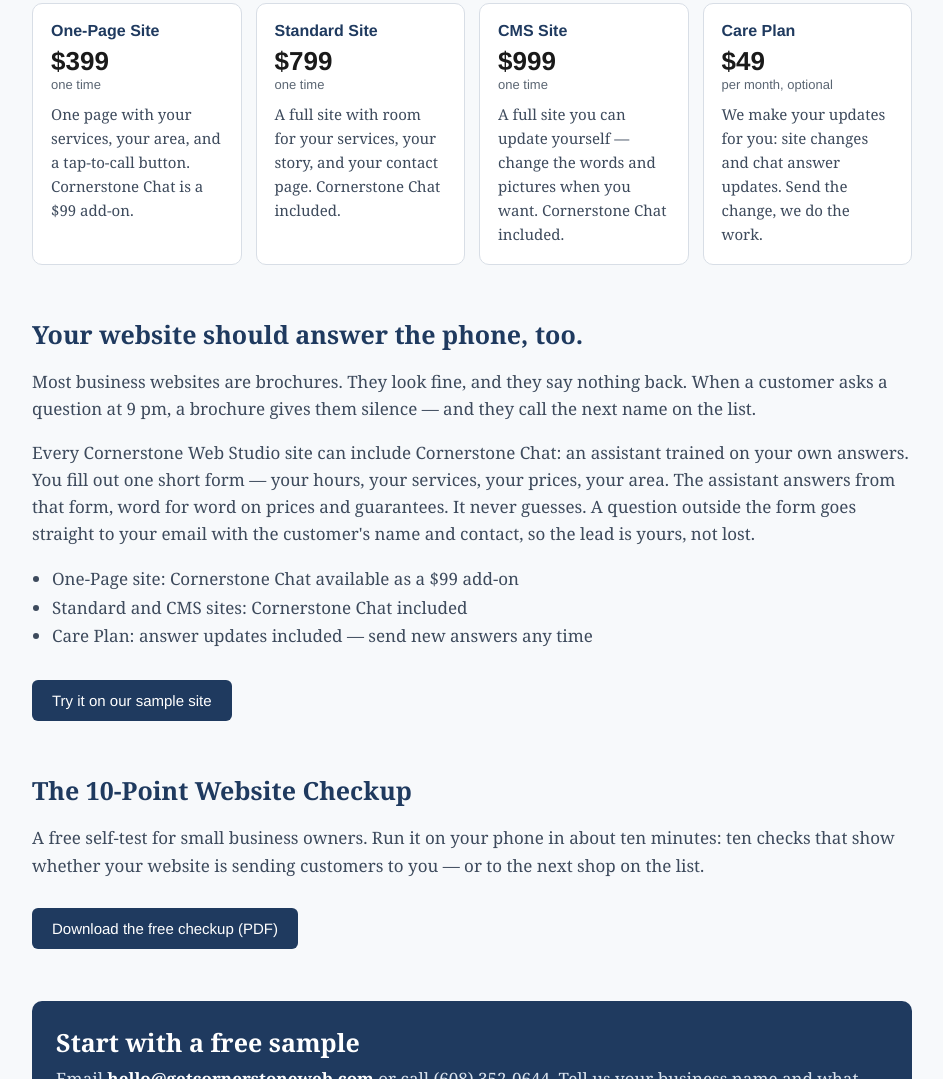
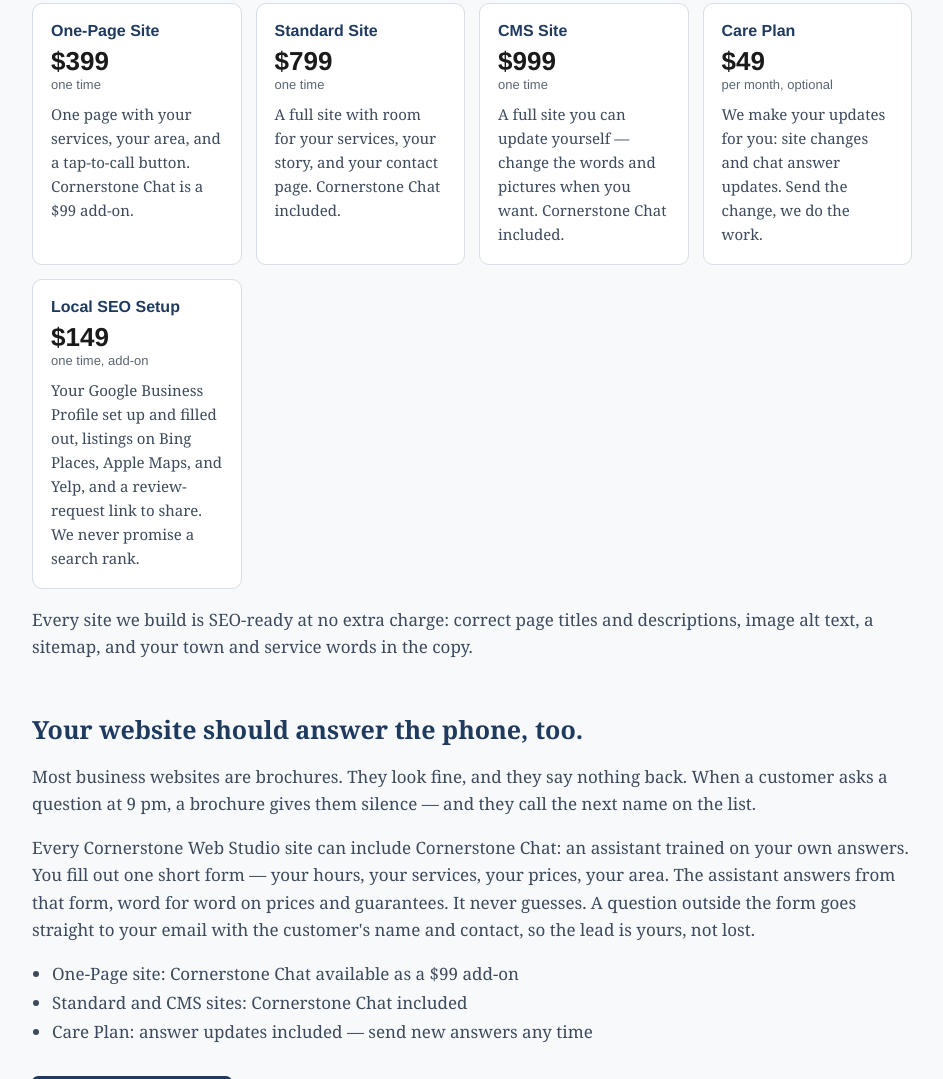
Before and after one commit to darkgyft2126-cell/cornerstone-resources, a plain HTML site: page index.html in a window 1280 px wide. Shown: the part 741-1820 px from the top of the page, without its empty margins (168-1111 px from the left). Drawn offline with Linux system fonts and the light colour scheme.

Commit message:
Add Local SEO Setup add-on ($149) and SEO-ready line; add SEO chat FAQ

```diff
--- a/cornerstone-faq.js
+++ b/cornerstone-faq.js
@@ -148,6 +148,21 @@
                 "is in the checkup section of this page."
       },
       {
+        id: "seo",
+        intent: null,
+        keywords: ["seo", "search", "google", "found", "rank", "ranking", "rankings", "engines", "optimization"],
+        phrases: ["do you offer seo", "search engine", "search rank", "search ranking", "get found", "found on google", "google listing", "rank on google"],
+        answer: "Yes, in two parts. Every site we build is SEO-ready at no " +
+                "extra charge: correct page titles and descriptions, image " +
+                "alt text, a sitemap, and your town and service words in the " +
+                "copy. The Local SEO Setup add-on is $149 one time: your " +
+                "Google Business Profile set up and filled out, listings on " +
+                "Bing Places, Apple Maps, and Yelp, and a review-request link " +
+                "to share. One honest limit: we never promise a search rank, " +
+                "traffic, or leads. SEO with us is setup only — there is no " +
+                "monthly SEO service."
+      },
+      {
         id: "notdo",
         intent: null,
         keywords: ["ecommerce", "store", "shop", "app", "apps", "software", "sell", "cart", "booking system"],
--- a/index.html
+++ b/index.html
@@ -94,7 +94,14 @@
       <div class="per">per month, optional</div>
       <p>We make your updates for you: site changes and chat answer updates. Send the change, we do the work.</p>
     </div>
+    <div class="card">
+      <h3>Local SEO Setup</h3>
+      <div class="price">$149</div>
+      <div class="per">one time, add-on</div>
+      <p>Your Google Business Profile set up and filled out, listings on Bing Places, Apple Maps, and Yelp, and a review-request link to share. We never promise a search rank.</p>
+    </div>
   </div>
+  <p>Every site we build is SEO-ready at no extra charge: correct page titles and descriptions, image alt text, a sitemap, and your town and service words in the copy.</p>
 
   <h2>Your website should answer the phone, too.</h2>
   <p>Most business websites are brochures. They look fine, and they say nothing back. When a customer asks a question at 9 pm, a brochure gives them silence — and they call the next name on the list.</p>
```
